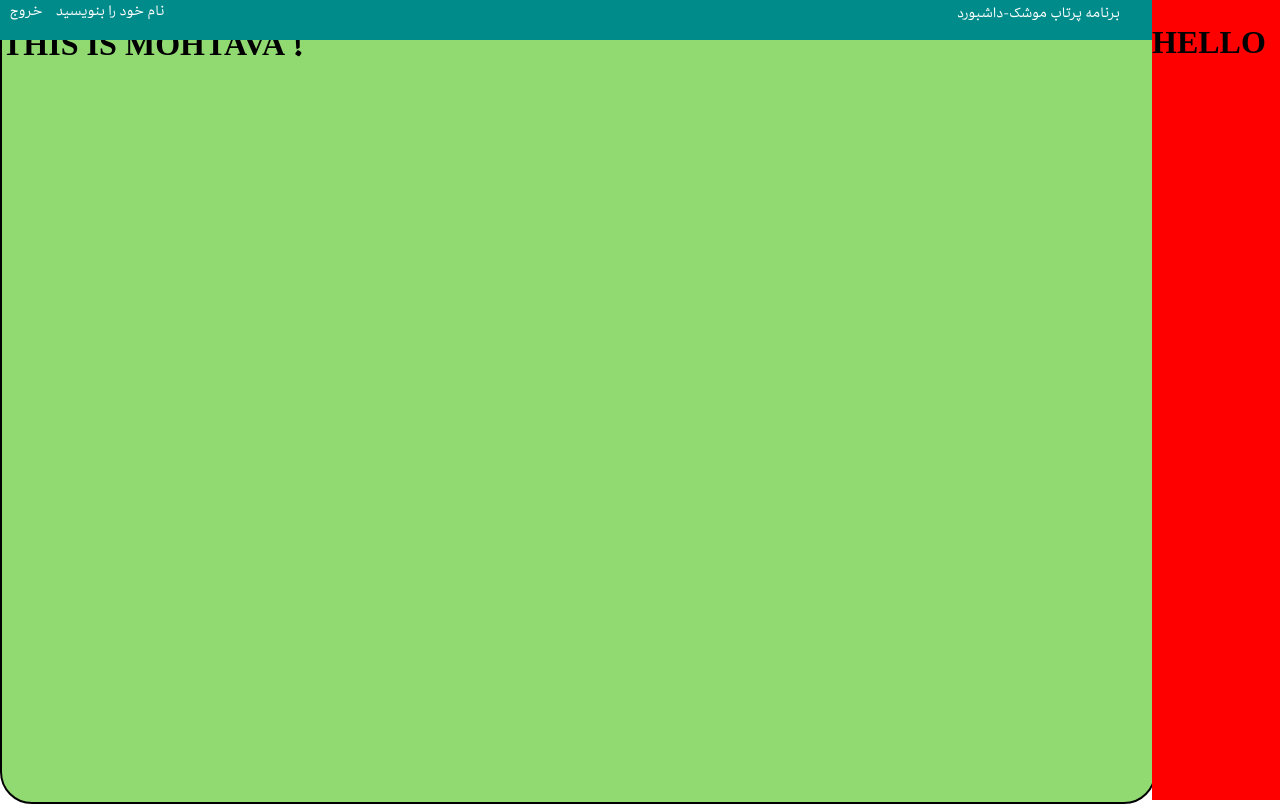
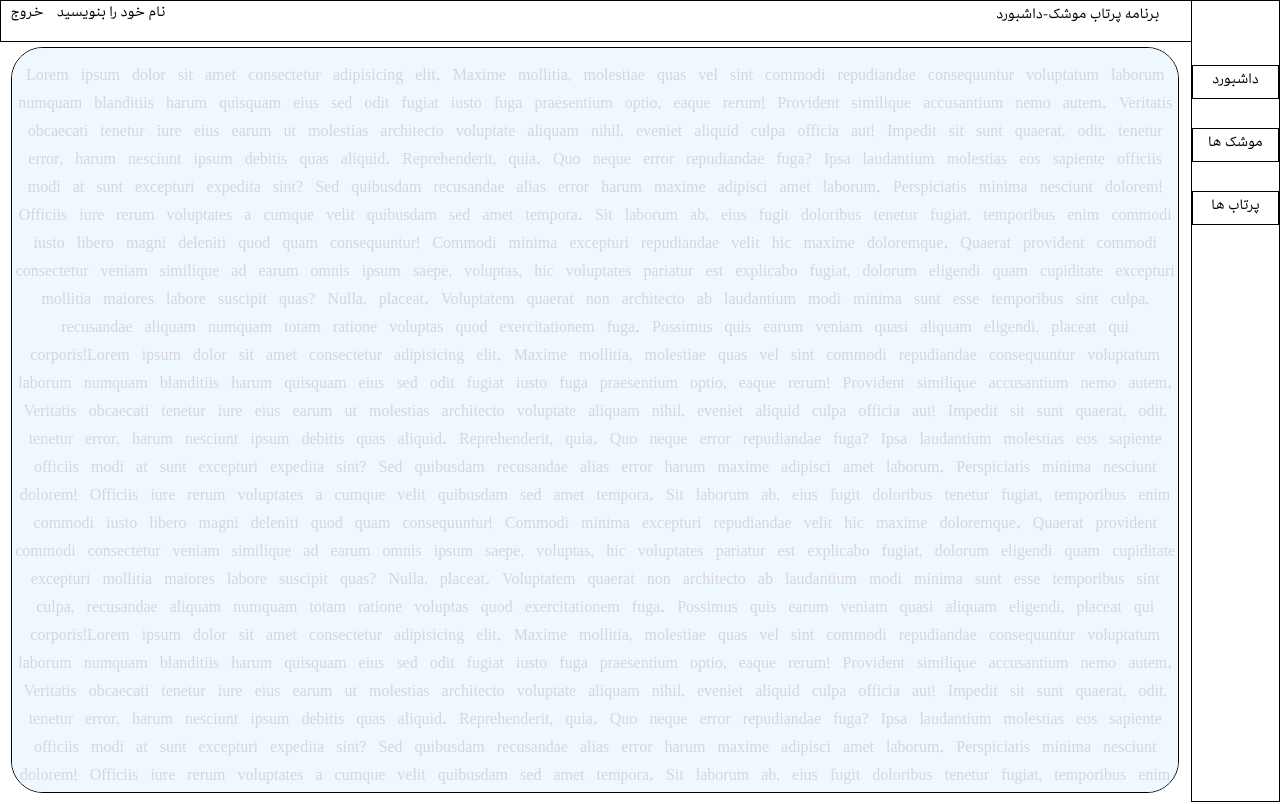
Before and after one commit to amirho44/safapc, a React (Create React App) app: page /Dashboard in a window 1280 px wide. Built offline with nearby package versions, Linux system fonts and the light colour scheme.

Commit message:
toooo many styling!

```diff
--- a/src/App.css
+++ b/src/App.css
@@ -1,10 +1,6 @@
 .App {
     text-align: center;
     display: grid;
-    grid-template-columns: repeat(5, 1fr);
-    grid-template-rows: repeat(5, 1fr);
-    grid-column-gap: 0px;
-    grid-row-gap: 0px;
     margin: auto;
     background-color: white;
     height: 100vh;
--- a/src/Dashboard.js
+++ b/src/Dashboard.js
@@ -10,12 +10,12 @@ class Dashboard extends Component {
     render() {
         return (
 
-
             <div>
+                <Sidebar />
                 <Header />
-                <Sidebar />
                 <Content />
             </div>
+
         );
     }
 }
--- a/src/components/Content.jsx
+++ b/src/components/Content.jsx
@@ -5,7 +5,95 @@ class Content extends Component {
     render() {
         return (
             <div className='content'>
-                <h1>THIS IS MOHTAVA !</h1>
+
+                <div className='textbox'>
+                    <p>
+
+                        Lorem ipsum dolor sit amet consectetur adipisicing elit. Maxime mollitia,
+                        molestiae quas vel sint commodi repudiandae consequuntur voluptatum laborum
+                        numquam blanditiis harum quisquam eius sed odit fugiat iusto fuga praesentium
+                        optio, eaque rerum! Provident similique accusantium nemo autem. Veritatis
+                        obcaecati tenetur iure eius earum ut molestias architecto voluptate aliquam
+                        nihil, eveniet aliquid culpa officia aut! Impedit sit sunt quaerat, odit,
+                        tenetur error, harum nesciunt ipsum debitis quas aliquid. Reprehenderit,
+                        quia. Quo neque error repudiandae fuga? Ipsa laudantium molestias eos
+                        sapiente officiis modi at sunt excepturi expedita sint? Sed quibusdam
+                        recusandae alias error harum maxime adipisci amet laborum. Perspiciatis
+                        minima nesciunt dolorem! Officiis iure rerum voluptates a cumque velit
+                        quibusdam sed amet tempora. Sit laborum ab, eius fugit doloribus tenetur
+                        fugiat, temporibus enim commodi iusto libero magni deleniti quod quam
+                        consequuntur! Commodi minima excepturi repudiandae velit hic maxime
+                        doloremque. Quaerat provident commodi consectetur veniam similique ad
+                        earum omnis ipsum saepe, voluptas, hic voluptates pariatur est explicabo
+                        fugiat, dolorum eligendi quam cupiditate excepturi mollitia maiores labore
+                        suscipit quas? Nulla, placeat. Voluptatem quaerat non architecto ab laudantium
+                        modi minima sunt esse temporibus sint culpa, recusandae aliquam numquam
+                        totam ratione voluptas quod exercitationem fuga. Possimus quis earum veniam
+                        quasi aliquam eligendi, placeat qui corporis!Lorem ipsum dolor sit amet consectetur adipisicing elit. Maxime mollitia,
+                        molestiae quas vel sint commodi repudiandae consequuntur voluptatum laborum
+                        numquam blanditiis harum quisquam eius sed odit fugiat iusto fuga praesentium
+                        optio, eaque rerum! Provident similique accusantium nemo autem. Veritatis
+                        obcaecati tenetur iure eius earum ut molestias architecto voluptate aliquam
+                        nihil, eveniet aliquid culpa officia aut! Impedit sit sunt quaerat, odit,
+                        tenetur error, harum nesciunt ipsum debitis quas aliquid. Reprehenderit,
+                        quia. Quo neque error repudiandae fuga? Ipsa laudantium molestias eos
+                        sapiente officiis modi at sunt excepturi expedita sint? Sed quibusdam
+                        recusandae alias error harum maxime adipisci amet laborum. Perspiciatis
+                        minima nesciunt dolorem! Officiis iure rerum voluptates a cumque velit
+                        quibusdam sed amet tempora. Sit laborum ab, eius fugit doloribus tenetur
+                        fugiat, temporibus enim commodi iusto libero magni deleniti quod quam
+                        consequuntur! Commodi minima excepturi repudiandae velit hic maxime
+                        doloremque. Quaerat provident commodi consectetur veniam similique ad
+                        earum omnis ipsum saepe, voluptas, hic voluptates pariatur est explicabo
+                        fugiat, dolorum eligendi quam cupiditate excepturi mollitia maiores labore
+                        suscipit quas? Nulla, placeat. Voluptatem quaerat non architecto ab laudantium
+                        modi minima sunt esse temporibus sint culpa, recusandae aliquam numquam
+                        totam ratione voluptas quod exercitationem fuga. Possimus quis earum veniam
+                        quasi aliquam eligendi, placeat qui corporis!Lorem ipsum dolor sit amet consectetur adipisicing elit. Maxime mollitia,
+                        molestiae quas vel sint commodi repudiandae consequuntur voluptatum laborum
+                        numquam blanditiis harum quisquam eius sed odit fugiat iusto fuga praesentium
+                        optio, eaque rerum! Provident similique accusantium nemo autem. Veritatis
+                        obcaecati tenetur iure eius earum ut molestias architecto voluptate aliquam
+                        nihil, eveniet aliquid culpa officia aut! Impedit sit sunt quaerat, odit,
+                        tenetur error, harum nesciunt ipsum debitis quas aliquid. Reprehenderit,
+                        quia. Quo neque error repudiandae fuga? Ipsa laudantium molestias eos
+                        sapiente officiis modi at sunt excepturi expedita sint? Sed quibusdam
+                        recusandae alias error harum maxime adipisci amet laborum. Perspiciatis
+                        minima nesciunt dolorem! Officiis iure rerum voluptates a cumque velit
+                        quibusdam sed amet tempora. Sit laborum ab, eius fugit doloribus tenetur
+                        fugiat, temporibus enim commodi iusto libero magni deleniti quod quam
+                        consequuntur! Commodi minima excepturi repudiandae velit hic maxime
+                        doloremque. Quaerat provident commodi consectetur veniam similique ad
+                        earum omnis ipsum saepe, voluptas, hic voluptates pariatur est explicabo
+                        fugiat, dolorum eligendi quam cupiditate excepturi mollitia maiores labore
+                        suscipit quas? Nulla, placeat. Voluptatem quaerat non architecto ab laudantium
+                        modi minima sunt esse temporibus sint culpa, recusandae aliquam numquam
+                        totam ratione voluptas quod exercitationem fuga. Possimus quis earum veniam
+                        quasi aliquam eligendi, placeat qui corporis!Lorem ipsum dolor sit amet consectetur adipisicing elit. Maxime mollitia,
+                        molestiae quas vel sint commodi repudiandae consequuntur voluptatum laborum
+                        numquam blanditiis harum quisquam eius sed odit fugiat iusto fuga praesentium
+                        optio, eaque rerum! Provident similique accusantium nemo autem. Veritatis
+                        obcaecati tenetur iure eius earum ut molestias architecto voluptate aliquam
+                        nihil, eveniet aliquid culpa officia aut! Impedit sit sunt quaerat, odit,
+                        tenetur error, harum nesciunt ipsum debitis quas aliquid. Reprehenderit,
+                        quia. Quo neque error repudiandae fuga? Ipsa laudantium molestias eos
+                        sapiente officiis modi at sunt excepturi expedita sint? Sed quibusdam
+                        recusandae alias error harum maxime adipisci amet laborum. Perspiciatis
+                        minima nesciunt dolorem! Officiis iure rerum voluptates a cumque velit
+                        quibusdam sed amet tempora. Sit laborum ab, eius fugit doloribus tenetur
+                        fugiat, temporibus enim commodi iusto libero magni deleniti quod quam
+                        consequuntur! Commodi minima excepturi repudiandae velit hic maxime
+                        doloremque. Quaerat provident commodi consectetur veniam similique ad
+                        earum omnis ipsum saepe, voluptas, hic voluptates pariatur est explicabo
+                        fugiat, dolorum eligendi quam cupiditate excepturi mollitia maiores labore
+                        suscipit quas? Nulla, placeat. Voluptatem quaerat non architecto ab laudantium
+                        modi minima sunt esse temporibus sint culpa, recusandae aliquam numquam
+                        totam ratione voluptas quod exercitationem fuga. Possimus quis earum veniam
+                        quasi aliquam eligendi, placeat qui corporis!
+                    </p>
+
+                </div>
+
             </div>
         );
     }
--- a/src/components/Sidebar.jsx
+++ b/src/components/Sidebar.jsx
@@ -5,7 +5,13 @@ class Sidebar extends Component {
     render() {
         return (
             <div className='sidebar'>
-                <h1>HELLO</h1>
+                <div className='sideitems'>
+
+                    <div>داشبورد</div>
+                    <div>موشک ها</div>
+                    <div>پرتاب ها</div>
+
+                </div>
             </div>
         );
     }
--- a/src/components/content.css
+++ b/src/components/content.css
@@ -1,13 +1,33 @@
 .content {
-    background-color: rgb(145, 217, 113);
-    width: 90vw;
+    width: 93vw;
     height: 100vh;
+    position: absolute;
+    display: flex;
+    box-sizing: border-box;
+
+}
+
+.textbox {
+    top: 20px;
     position: relative;
+    margin: auto;
+    background-color: aliceblue;
+    width: 98%;
+    height: 93%;
+    border: 1px solid black;
+    border-radius: 2rem;
+    overflow: scroll;
     bottom: 0;
-    display: flex;
-    border: 2px solid black;
-    border-radius: 2rem;
-
 
 
 }
+
+.textbox::-webkit-scrollbar {
+    display: none;
+}
+
+.textbox p {
+    word-spacing: 8px;
+    white-space: 8px;
+    color: rgba(151, 131, 131, 0.29);
+}
--- a/src/components/header.css
+++ b/src/components/header.css
@@ -1,12 +1,16 @@
 .header {
+    text-align: center;
     position: fixed;
     display: flex;
     flex-direction: row;
     height: 5vh;
-    width: 90vw;
-    background-color: darkcyan;
+    width: 93vw;
+
+    background-color: transparent;
+    border: 1px solid black;
+
     font-size: .8rem;
-    color: #fff;
+    color: rgb(0, 0, 0);
     justify-content: space-between;
     z-index: 9;
 }
--- a/src/components/sidebar.css
+++ b/src/components/sidebar.css
@@ -1,9 +1,34 @@
 .sidebar {
+    font-size: .8rem;
     position: fixed;
-    z-index: 3;
-    right: 0;
-    width: 10vw;
     display: flex;
     height: 100%;
-    background-color: rgb(255, 0, 0);
+    right: 0;
+    width: 6.8vw;
+    border: 1px solid black;
+
 }
+
+.sideitems {
+    margin-top: 4rem;
+    display: flex;
+    flex-direction: column;
+    justify-content: space-between;
+    width: 100vw;
+    max-height: 20vh;
+    text-align: center;
+    border: 0.5px 0 solid black;
+    display: flex;
+    flex-direction: column;
+
+}
+
+.sideitems div {
+
+    padding: .5rem 0;
+    border: 1px solid black;
+    line-height: 1rem;
+
+
+
+}
```
